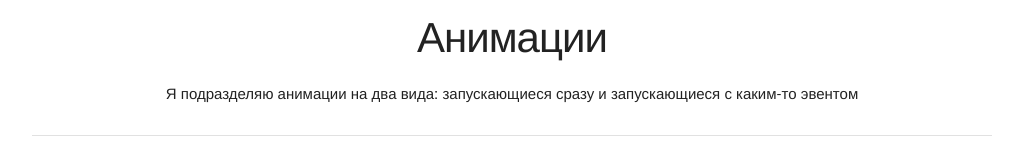
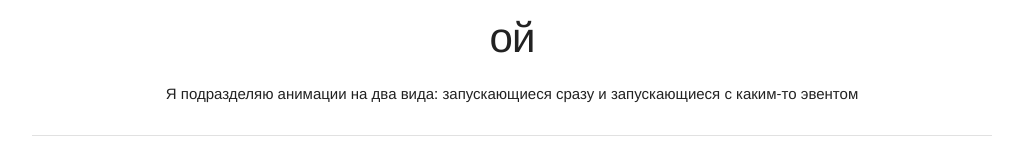
Before and after one commit to wicstily/anims, a plain HTML site: page index.html in a window 1280 px wide. Shown: the top 165 px of the page, without its empty margins (128-1151 px from the left). Drawn offline with nearby package versions, Linux system fonts and the light colour scheme.

Commit message:
Update index.html

```diff
--- a/index.html
+++ b/index.html
@@ -12,7 +12,7 @@
   <div class="container">
     <div class="row">
       <div class="center">
-        <h2>Анимации</h2>
+        <h2>ой</h2>
 
         <p>Я подразделяю анимации на два вида: запускающиеся сразу и запускающиеся с каким-то эвентом</p>
 
```
